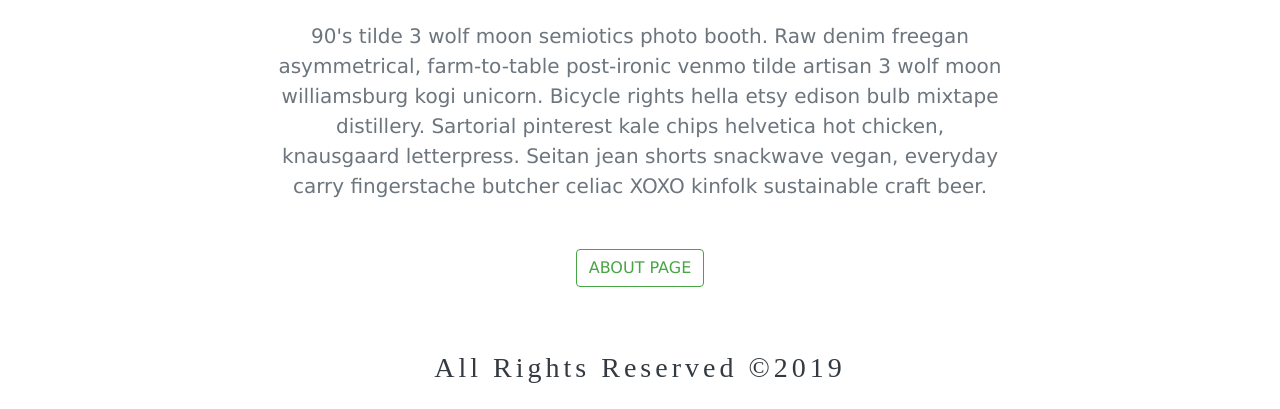
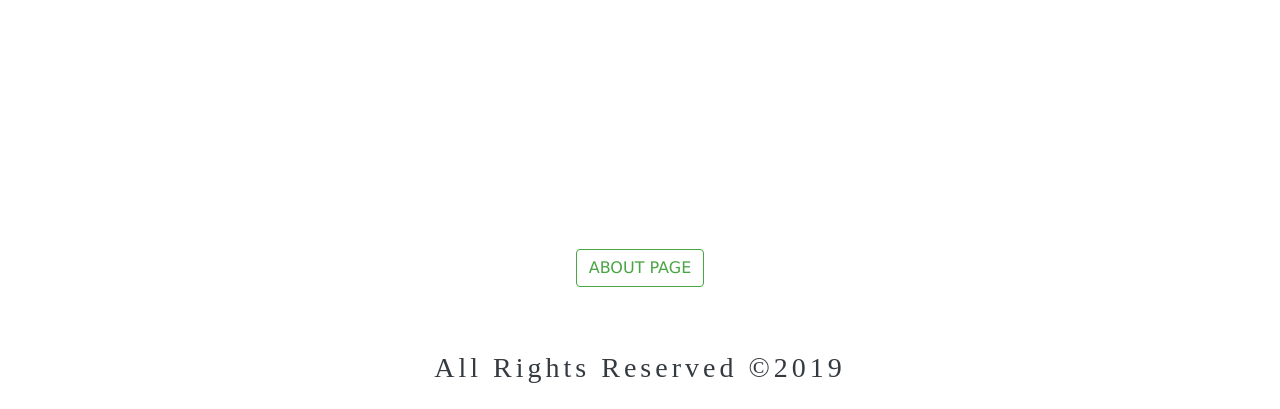
Before and after one commit to miaawong/matchaMia, a Gatsby site: page /about in a window 1280 px wide. Shown: the part 632-1041 px from the top of the page. Built offline with nearby package versions, Linux system fonts and the light colour scheme; Gatsby itself is replaced by a stand-in of ours.

Commit message:
changed text to white

```diff
--- a/src/components/Home/Info.js
+++ b/src/components/Home/Info.js
@@ -9,7 +9,7 @@ export default function Info() {
         <Title title="our story"></Title>
         <div className="row">
           <div className="col-10 col-sm-8 mx-auto text-center">
-            <p className="lead text-muted mb-5">
+            <p className="lead text-white mb-5">
               90's tilde 3 wolf moon semiotics photo booth. Raw denim freegan
               asymmetrical, farm-to-table post-ironic venmo tilde artisan 3 wolf
               moon williamsburg kogi unicorn. Bicycle rights hella etsy edison
```
